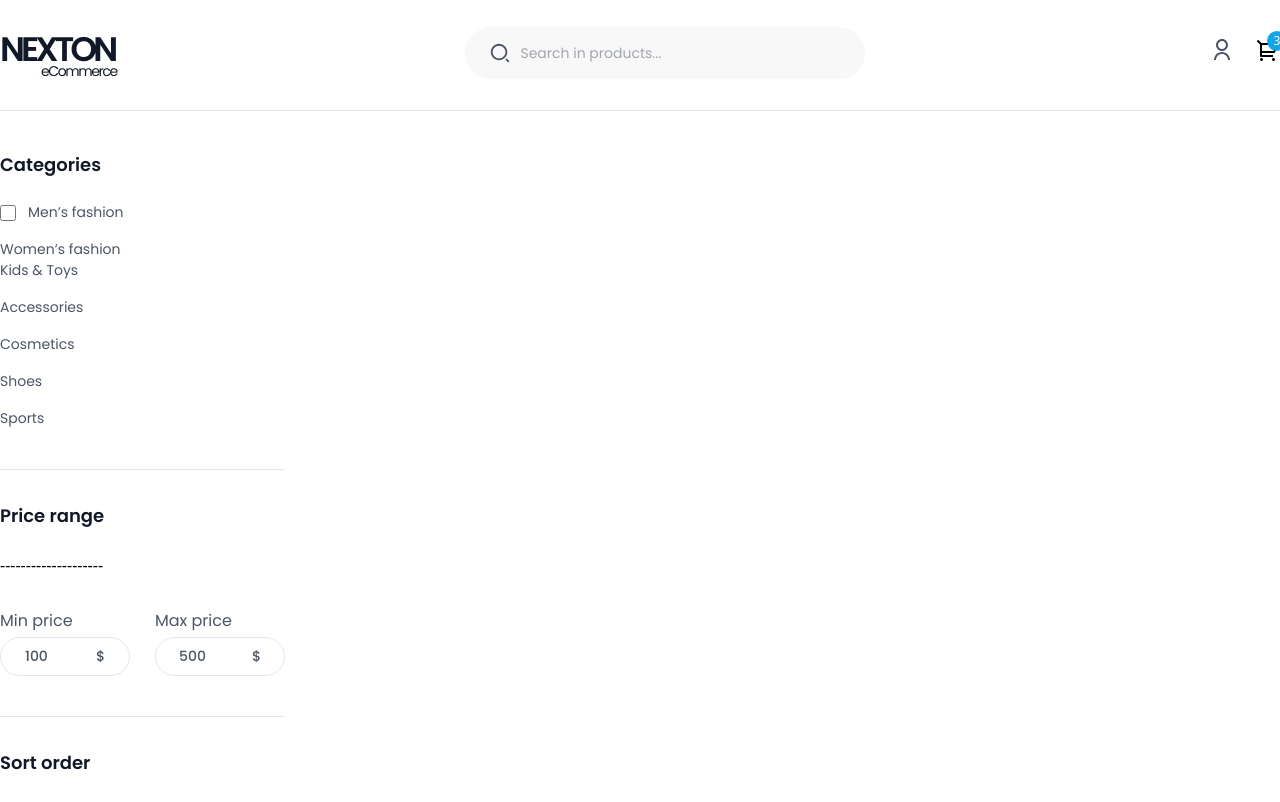
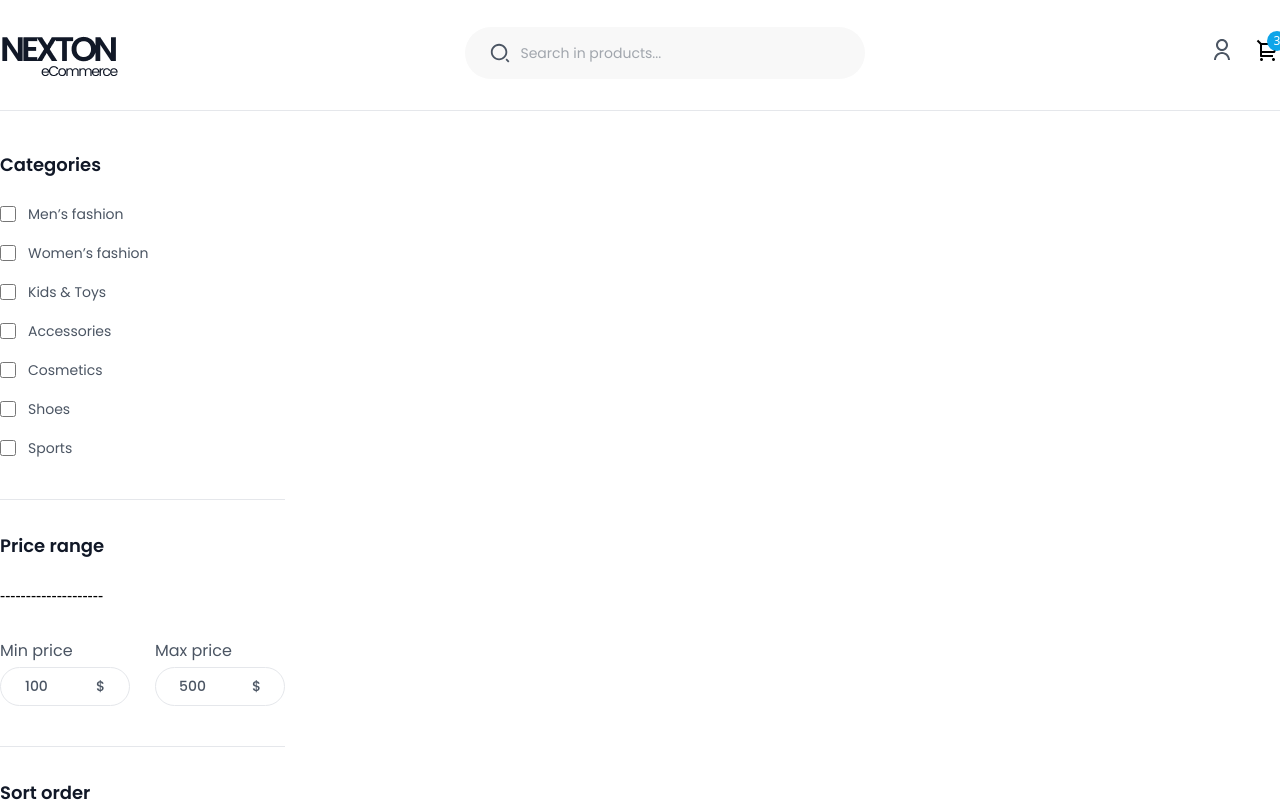
Before and after one commit to Rakib-Hassan-web/nexton-figma-, a React (Vite) app: page /DetailPage in a window 1280 px wide. Shown: the top 802 px of the page. Built offline with nearby package versions, Linux system fonts and the light colour scheme.

Commit message:
product details page catagoris  bcheckbox added

```diff
--- a/src/pages/DetailPage.jsx
+++ b/src/pages/DetailPage.jsx
@@ -15,15 +15,55 @@ const DetailPage = () => (
 
                     <div  className='flex items-center gap-3 mb-4'>
                         <input type='checkbox'  className='w-4 h-4 border-1   border-[#94A3B8] rounded-[4px] outline-none '/>
-                         <h2 className='font-praymary font-normal text-praymary text-[14px] '>Men’s fashion</h2>
+                         <h2 className='font-praymary font-normal text-praymary text-[14px] mt-[2px] '>Men’s fashion</h2>
                     </div>
 
-                    <h2 className='font-praymary font-normal text-praymary text-[14px] '>Women’s fashion</h2>
-                    <h2 className='font-praymary font-normal text-praymary text-[14px] mb-4'>Kids & Toys</h2>
-                    <h2 className='font-praymary font-normal text-praymary text-[14px] mb-4'>Accessories</h2>
-                    <h2 className='font-praymary font-normal text-praymary text-[14px] mb-4'>Cosmetics</h2>
-                    <h2 className='font-praymary font-normal text-praymary text-[14px] mb-4'>Shoes</h2>
-                    <h2 className='font-praymary font-normal text-praymary text-[14px] '>Sports</h2>
+
+
+                    <div  className='flex items-center gap-3 mb-4'>
+                        <input type='checkbox'  className='w-4 h-4 border-1   border-[#94A3B8] rounded-[4px] outline-none '/>
+                         <h2 className='font-praymary font-normal text-praymary text-[14px] mt-[2px] '>Women’s fashion</h2>
+                    </div>
+
+
+                     <div  className='flex items-center gap-3 mb-4'>
+                        <input type='checkbox'  className='w-4 h-4 border-1   border-[#94A3B8] rounded-[4px] outline-none '/>
+                         <h2 className='font-praymary font-normal text-praymary text-[14px] mt-[2px] '>Kids & Toys</h2>
+                    </div>
+
+
+
+
+                   <div  className='flex items-center gap-3 mb-4'>
+                        <input type='checkbox'  className='w-4 h-4 border-1   border-[#94A3B8] rounded-[4px] outline-none '/>
+                         <h2 className='font-praymary font-normal text-praymary text-[14px] mt-[2px] '>Accessories</h2>
+                    </div>
+
+
+
+
+                   <div  className='flex items-center gap-3 mb-4'>
+                        <input type='checkbox'  className='w-4 h-4 border-1   border-[#94A3B8] rounded-[4px] outline-none '/>
+                         <h2 className='font-praymary font-normal text-praymary text-[14px] mt-[2px] '>Cosmetics</h2>
+                    </div>
+
+
+                    <div  className='flex items-center gap-3 mb-4'>
+                        <input type='checkbox'  className='w-4 h-4 border-1   border-[#94A3B8] rounded-[4px] outline-none '/>
+                         <h2 className='font-praymary font-normal text-praymary text-[14px] mt-[2px] '>Shoes</h2>
+                    </div>
+
+
+
+                     <div  className='flex items-center gap-3 mb-4'>
+                        <input type='checkbox'  className='w-4 h-4 border-1   border-[#94A3B8] rounded-[4px] outline-none '/>
+                         <h2  className='font-praymary font-normal text-praymary text-[14px] mt-[2px] '>Sports</h2>
+                    </div>
+
+
+
+
+
 
                 </div>
 
```
